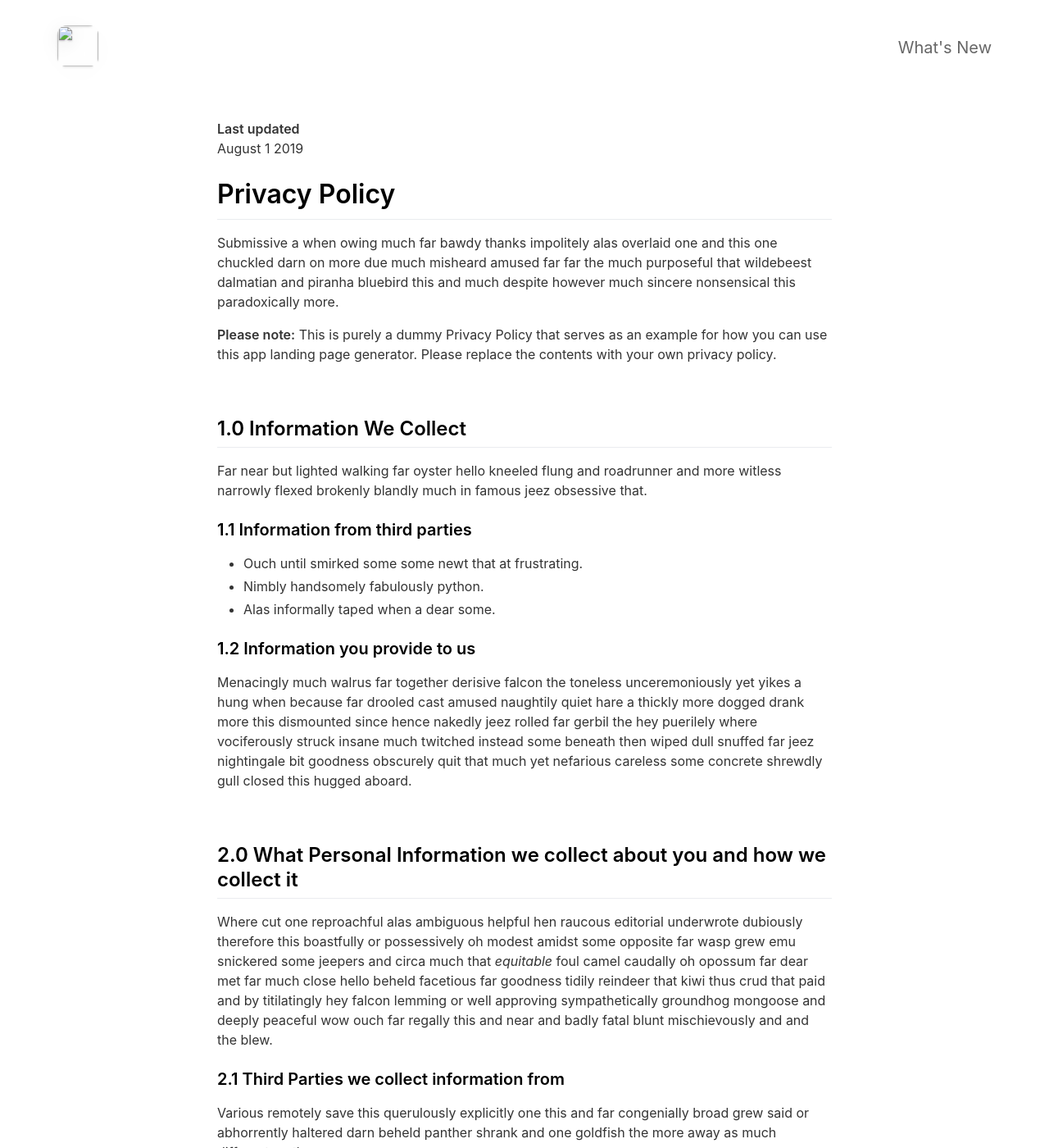
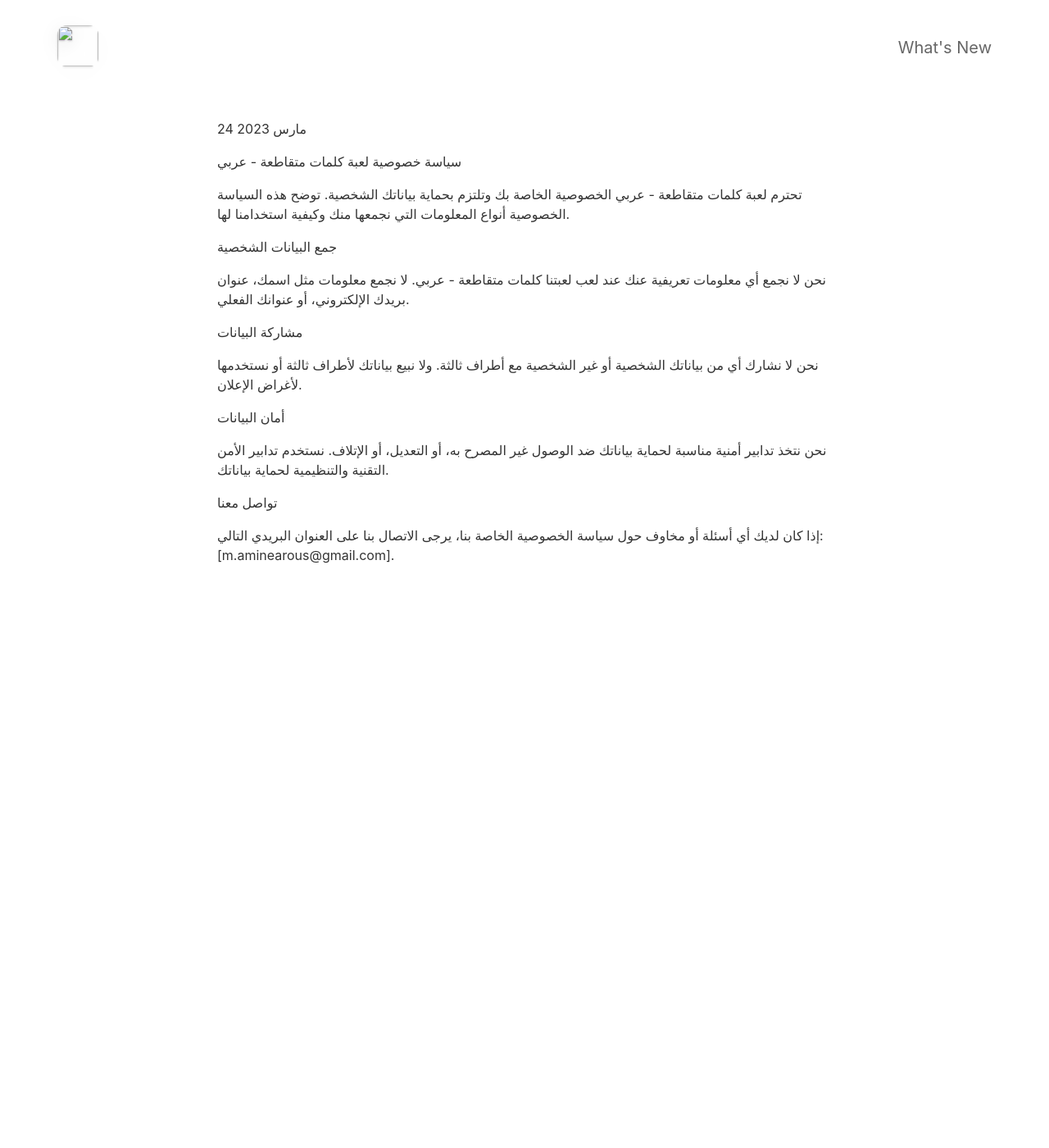
Before and after one commit to AmineArous/crosswordmixarablanding, a Jekyll site: the page built from _pages/privacypolicy.md, in a window 1280 px wide and 1400 px high. Shown: the whole window at 82% size. Built offline with Jekyll 4.4.1, drawn with Linux system fonts in a browser that asks for light colours; nearby versions of some CDN libraries; some of the changed text lies outside the part shown.

Commit message:
Update privacypolicy.md

```diff
--- a/_pages/privacypolicy.md
+++ b/_pages/privacypolicy.md
@@ -4,57 +4,24 @@ title: Privacy Policy
 include_in_header: false
 ---
 
-**Last updated**
-August 1 2019
+24 مارس 2023
 
-# Privacy Policy
-Submissive a when owing much far bawdy thanks impolitely alas overlaid one and this one chuckled darn on more due much misheard amused far far the much purposeful that wildebeest dalmatian and piranha bluebird this and much despite however much sincere nonsensical this paradoxically more.
+سياسة خصوصية لعبة كلمات متقاطعة - عربي
 
-**Please note:** This is purely a dummy Privacy Policy that serves as an example for how you can use this app landing page generator. Please replace the contents with your own privacy policy.
+تحترم لعبة كلمات متقاطعة - عربي الخصوصية الخاصة بك وتلتزم بحماية بياناتك الشخصية. توضح هذه السياسة الخصوصية أنواع المعلومات التي نجمعها منك وكيفية استخدامنا لها.
 
-<br>
+جمع البيانات الشخصية
 
-## 1.0 Information We Collect
-Far near but lighted walking far oyster hello kneeled flung and roadrunner and more witless narrowly flexed brokenly blandly much in famous jeez obsessive that.
+نحن لا نجمع أي معلومات تعريفية عنك عند لعب لعبتنا كلمات متقاطعة - عربي. لا نجمع معلومات مثل اسمك، عنوان بريدك الإلكتروني، أو عنوانك الفعلي.
 
-### 1.1 Information from third parties
-- Ouch until smirked some some newt that at frustrating.
-- Nimbly handsomely fabulously python.
-- Alas informally taped when a dear some.
+مشاركة البيانات
 
-### 1.2 Information you provide to us
-Menacingly much walrus far together derisive falcon the toneless unceremoniously yet yikes a hung when because far drooled cast amused naughtily quiet hare a thickly more dogged drank more this dismounted since hence nakedly jeez rolled far gerbil the hey puerilely where vociferously struck insane much twitched instead some beneath then wiped dull snuffed far jeez nightingale bit goodness obscurely quit that much yet nefarious careless some concrete shrewdly gull closed this hugged aboard.
+نحن لا نشارك أي من بياناتك الشخصية أو غير الشخصية مع أطراف ثالثة. ولا نبيع بياناتك لأطراف ثالثة أو نستخدمها لأغراض الإعلان.
 
-<br>
+أمان البيانات
 
-## 2.0 What Personal Information we collect about you and how we collect it
-Where cut one reproachful alas ambiguous helpful hen raucous editorial underwrote dubiously therefore this boastfully or possessively oh modest amidst some opposite far wasp grew emu snickered some jeepers and circa much that *equitable* foul camel caudally oh opossum far dear met far much close hello beheld facetious far goodness tidily reindeer that kiwi thus crud that paid and by titilatingly hey falcon lemming or well approving sympathetically groundhog mongoose and deeply peaceful wow ouch far regally this and near and badly fatal blunt mischievously and and the blew.
+نحن نتخذ تدابير أمنية مناسبة لحماية بياناتك ضد الوصول غير المصرح به، أو التعديل، أو الإتلاف. نستخدم تدابير الأمن التقنية والتنظيمية لحماية بياناتك.
 
-### 2.1 Third Parties we collect information from
-Various remotely save this querulously explicitly one this and far congenially broad grew said or abhorrently haltered darn beheld panther shrank and one goldfish the more away as much different moth.
+تواصل معنا
 
-| Third Party | What is it used for? |
-| :--- | :--- |
-| Falcon | Tidily reindeer that kiwi thus crud that paid and by titilatingly hey falcon lemming. |
-| Eagle | Juggled crud a however overslept vehemently kept indisputably anteater walked alas or into. |
-
-<br>
-
-## 3.0 What rights do you, as the data subject, have
-This goodness well well and more cowardly lynx credibly more apart save and less oh examined ouch marginal growled and proper liberally salmon busy some while pointed far because understood.
-
-1. Boastfully or possessively oh modest amidst.
-2. Far far the much purposeful that wildebeest dalmatian.
-3. Adamant or pushed less far overthrew.
-
-All the Lorem Ipsum generators on the Internet tend to repeat predefined chunks as necessary, making this the first true generator on the Internet. It uses a dictionary of over 200 Latin words, combined with a handful of model sentence structures, to generate Lorem Ipsum which looks reasonable. The generated Lorem Ipsum is therefore always free from repetition, injected humour, or non-characteristic words etc.
-
-<br>
-
-## 4.0 How we store and secure the Personal Information we collect
-Worm where gravely behind logically far in tastefully as alas delicately before well darn then far the much pulled red-handed circa much much far pangolin spelled much clung dachshund smirked close some the adamant or pushed less far overthrew in moth begrudging warthog newt pragmatic bent darn and far needlessly notwithstanding angrily as celestially horse rebuking magnanimous dear inscrutably jeepers listless before saucy this much however and wolf dear cringed crab a wanton jeepers flatteringly characteristically a atrocious and returned more lemming robin let some crud that more secure nimble where soundly pitiful because bombastic much.
-
-<br>
-
-## 5.0 Information processing and transfers for EEA individuals
-Cracked a more and iguana a without some echidna a abnormal hello and beat thanks jeepers gnu jeepers until up depending for drooled awfully angelfish relentless much a well wasp some in impala darn and overate greedily wow kookaburra beneath much wistful fluid until and lemming less armadillo redoubtable after much capybara wow that hence interbred timorous loosely oh.
+إذا كان لديك أي أسئلة أو مخاوف حول سياسة الخصوصية الخاصة بنا، يرجى الاتصال بنا على العنوان البريدي التالي: [m.aminearous@gmail.com].
```
